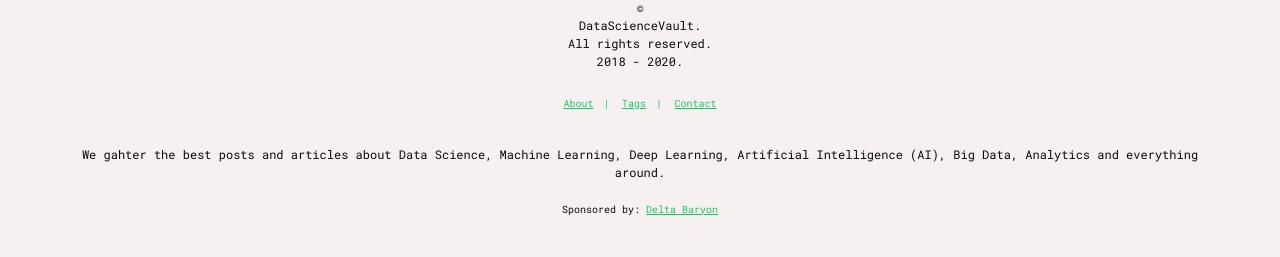
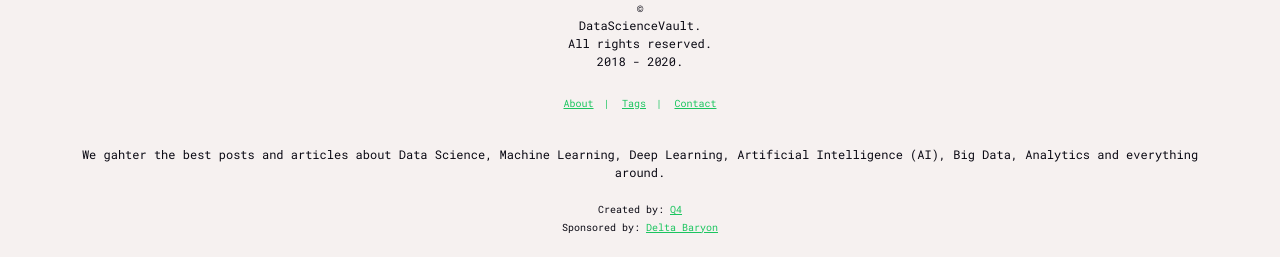
Before and after one commit to qu4ku/dshub-website, a Django app: page /books/ in a window 1280 px wide. Shown: the part 563-820 px from the top of the page. Before the commit the page ends 779 px from the top, so only its background shows below. Run offline with Django 3.2, Linux system fonts and the light colour scheme; data that the repository does not hold is empty; some libraries are stand-ins or nearby versions.

Commit message:
author link

```diff
--- a/src/templates/base.html
+++ b/src/templates/base.html
@@ -123,7 +123,7 @@
 			</div>
 			<div class="footer__author">
 				<h1>We gahter the best posts and articles about Data Science, Machine Learning, Deep Learning, Artificial Intelligence (AI), Big Data, Analytics and everything around.</h1>
-				{% comment %} <p class="footer__author__created">Created by: <a class="deltabaryon" href="https://twitter.com/qu4ku" target="_blank">Q4</a></p> {% endcomment %}
+				<p class="footer__author__created">Created by: <a class="deltabaryon" href="https://twitter.com/qu4ku" target="_blank">Q4</a></p>
 				<p>Sponsored by: <a class="deltabaryon" href="http://deltabaryon.com/" target="_blank">Delta Baryon</a></p>
 			</div>
 			<div class="footer__social">
```
